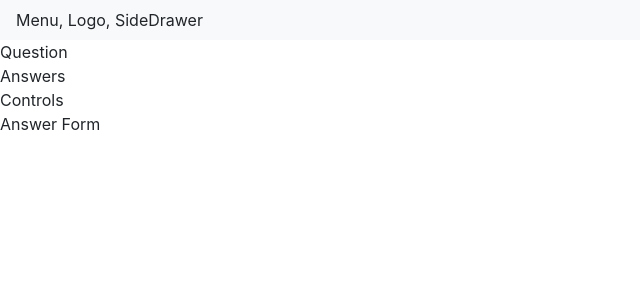
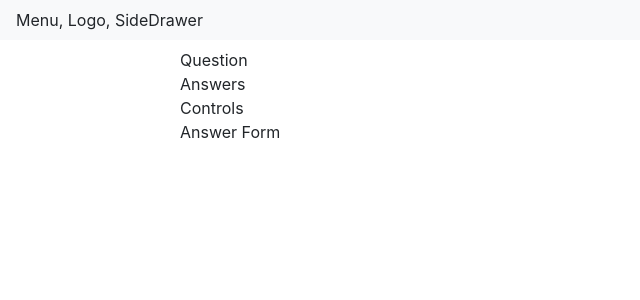
Before and after one commit to trunghq3101/qa-app, a React (Create React App) app in the folder client/: page / in a window 1280 px wide. Shown: the top 300 px of the page, without its empty margins (0-640 px from the left). Built offline with nearby package versions, Linux system fonts and the light colour scheme; the HTML template or start-up script is replaced by a standard one.

Commit message:
add Question Holder + basic style

```diff
--- a/client/src/App.js
+++ b/client/src/App.js
@@ -1,19 +1,16 @@
 import React, { Component } from 'react';
 import Aux from './hoc/Aux';
-import Toolbar from './components/Toolbar/Toolbar';
+import QuestionHolder from './containers/QuestionHolder/QuestionHolder';
+import Layout from './components/Layout/Layout';
 
 class App extends Component {
 
     render() {
         return (
             <Aux>
-                <Toolbar />
-                <div>
-                    <div>Question</div>
-                    <div>Answers</div>
-                    <div>Controls</div>
-                    <div>Answer Form</div>
-                </div>
+                <Layout>
+                    <QuestionHolder />
+                </Layout>
             </Aux>
         );
     }
--- /dev/null
+++ b/client/src/components/Layout/Layout.jsx
@@ -0,0 +1,12 @@
+import React from 'react'
+import Toolbar from '../Toolbar/Toolbar';
+import Aux from '../../hoc/Aux';
+
+export default (props) => (
+    <Aux>
+        <Toolbar />
+        <main className="container">
+            {props.children}
+        </main>
+    </Aux>
+)
--- /dev/null
+++ b/client/src/containers/QuestionHolder/QuestionHolder.jsx
@@ -0,0 +1,16 @@
+import React, { Component } from 'react'
+
+export default class QuestionHolder extends Component {
+    render() {
+        return (
+            <div className="row mt-2 justify-content-center">
+                <div className="col-12 col-sm-10">
+                    <div>Question</div>
+                    <div>Answers</div>
+                    <div>Controls</div>
+                    <div>Answer Form</div>
+                </div>
+            </div>
+        )
+    }
+}
```
